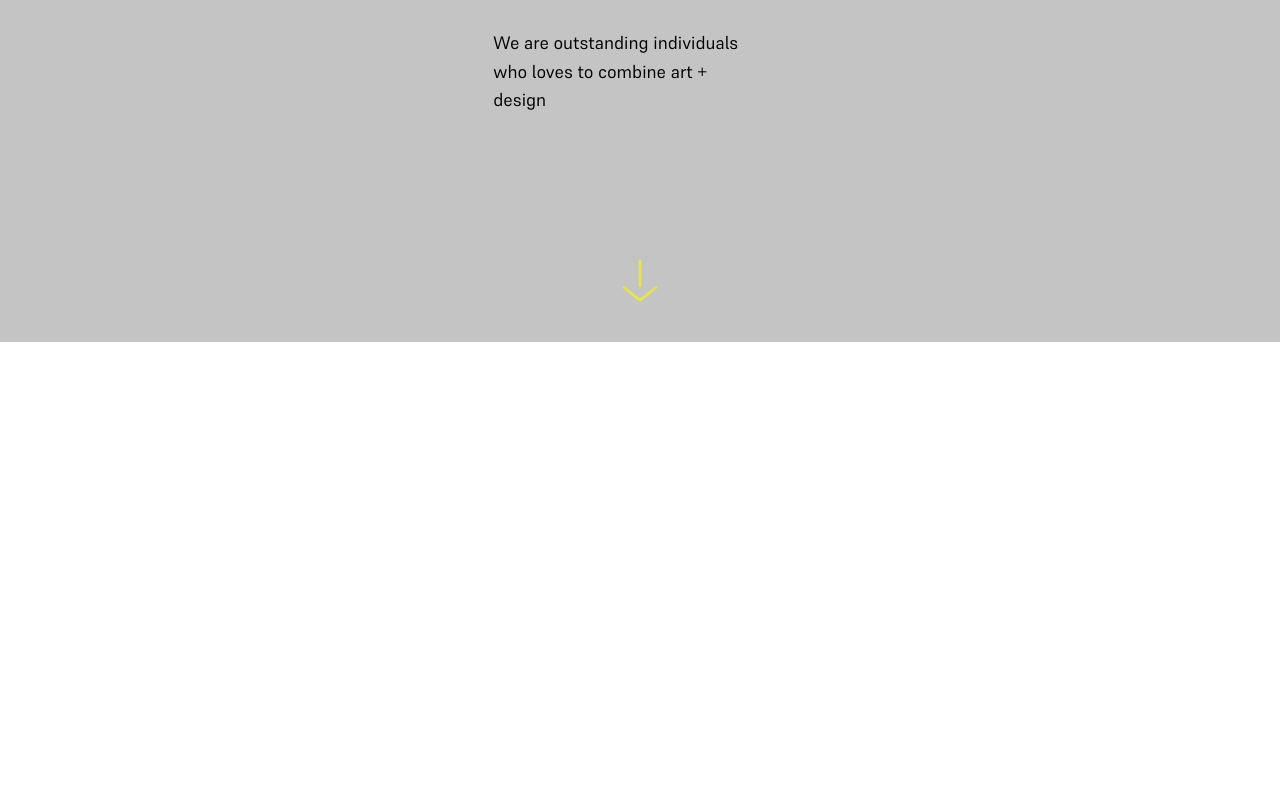
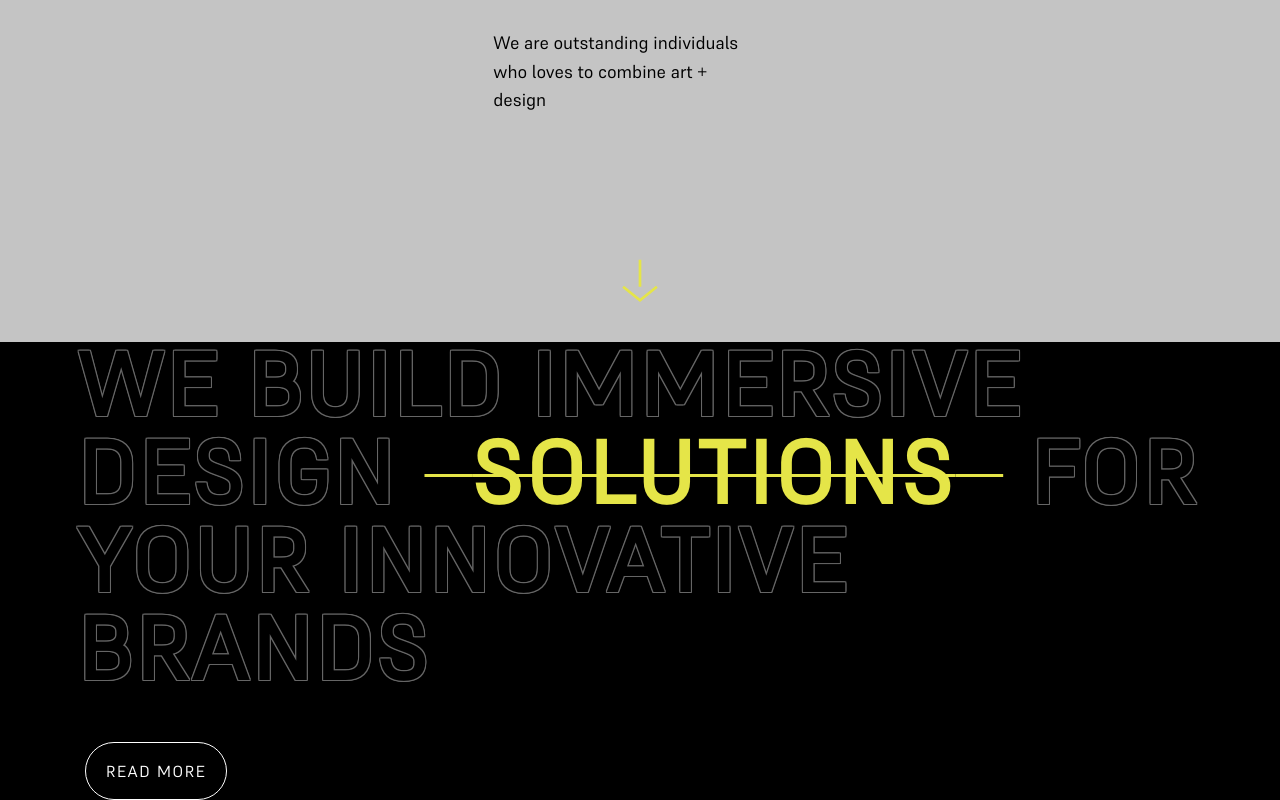
Before and after one commit to mosikkaa/NextProject, a Next.js app in the folder my-app/: page / in a window 1280 px wide. Shown: the part 458-1258 px from the top of the page. Before the commit the page ends 800 px from the top, so only its background shows below. Built offline with nearby package versions, Linux system fonts and the light colour scheme.

Commit message:
Update Home.tsx

```diff
--- a/my-app/app/components/organisms/Home/Home.tsx
+++ b/my-app/app/components/organisms/Home/Home.tsx
@@ -1,10 +1,12 @@
 import Land from "@/app/components/molecules/Land/Land";
+import LatestProjects from "@/app/components/molecules/LatestProjects/LatestProjects";
 
 
 const Home = () => {
     return (
         <div>
             <Land/>
+            <LatestProjects></LatestProjects>
         </div>
     )
 }
```
